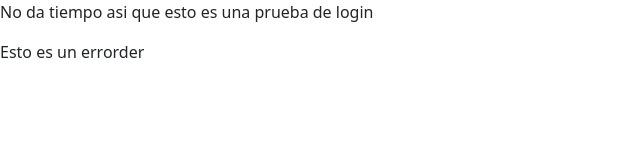
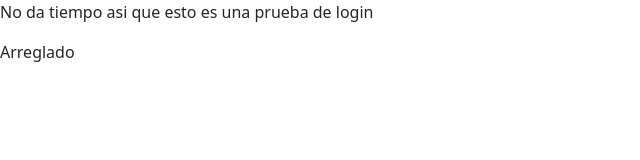
Before and after one commit to IES-Almudeyne-2324-DAW/CARMEN-RAMAS, a plain HTML site: page login.html in a window 1280 px wide. Shown: the full height of the page, 0-640 px from the left. Drawn offline with nearby package versions, Linux system fonts and the light colour scheme.

Commit message:
Subida de rama login corregido

```diff
--- a/login.html
+++ b/login.html
@@ -15,7 +15,7 @@
 
 <body>
     <p>No da tiempo asi que esto es una prueba de login</p>
-    <p>Esto es un errorder</p>
+   <p>Arreglado</p>
     <a href="index.html"></a>
   <!-- Bootstrap JavaScript Libraries -->
   <script src="https://cdn.jsdelivr.net/npm/@popperjs/core@2.11.6/dist/umd/popper.min.js"
```
